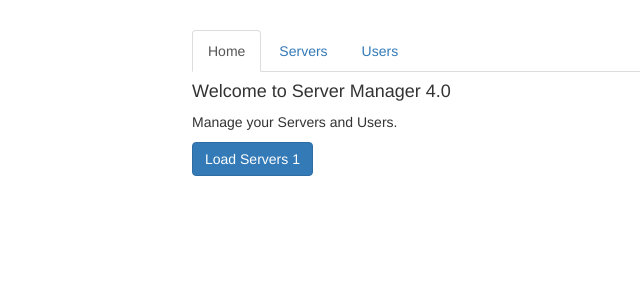
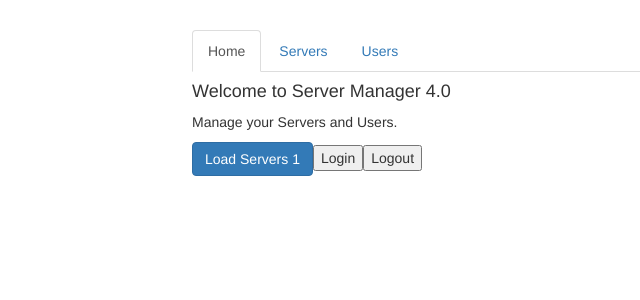
Before and after one commit to emosrb/routing-start, an Angular app: page / in a window 1280 px wide. Shown: the top 300 px of the page, without its empty margins (73-713 px from the left). Built offline with nearby package versions, Linux system fonts and the light colour scheme.

Commit message:
148. Using a Fake Auth Service

```diff
--- a/src/app/home/home.component.html
+++ b/src/app/home/home.component.html
@@ -1,3 +1,5 @@
 <h4>Welcome to Server Manager 4.0</h4>
 <p>Manage your Servers and Users.</p>
 <button class="btn btn-primary" (click)="onLoadServers(1)">Load Servers 1</button>
+<button btn btn-default (click)="onLogin()">Login</button>
+<button btn btn-default (click)="onLogout()">Logout</button>
--- a/src/app/home/home.component.ts
+++ b/src/app/home/home.component.ts
@@ -1,5 +1,6 @@
 import { Component, OnInit } from '@angular/core';
 import { Router } from '@angular/router';
+import { AuthService } from '../auth.service';
 
 @Component({
   selector: 'app-home',
@@ -8,7 +9,7 @@ import { Router } from '@angular/router';
 })
 export class HomeComponent implements OnInit {
 
-  constructor(private router: Router) { }
+  constructor(private router: Router, private authService: AuthService) { }
 
   ngOnInit() {
   }
@@ -18,4 +19,11 @@ export class HomeComponent implements OnInit {
     'loading'});
   }
 
+  onLogin() {
+    this.authService.login();
+  }
+
+  onLogout() {
+    this.authService.logout();
+  }
 }
```
